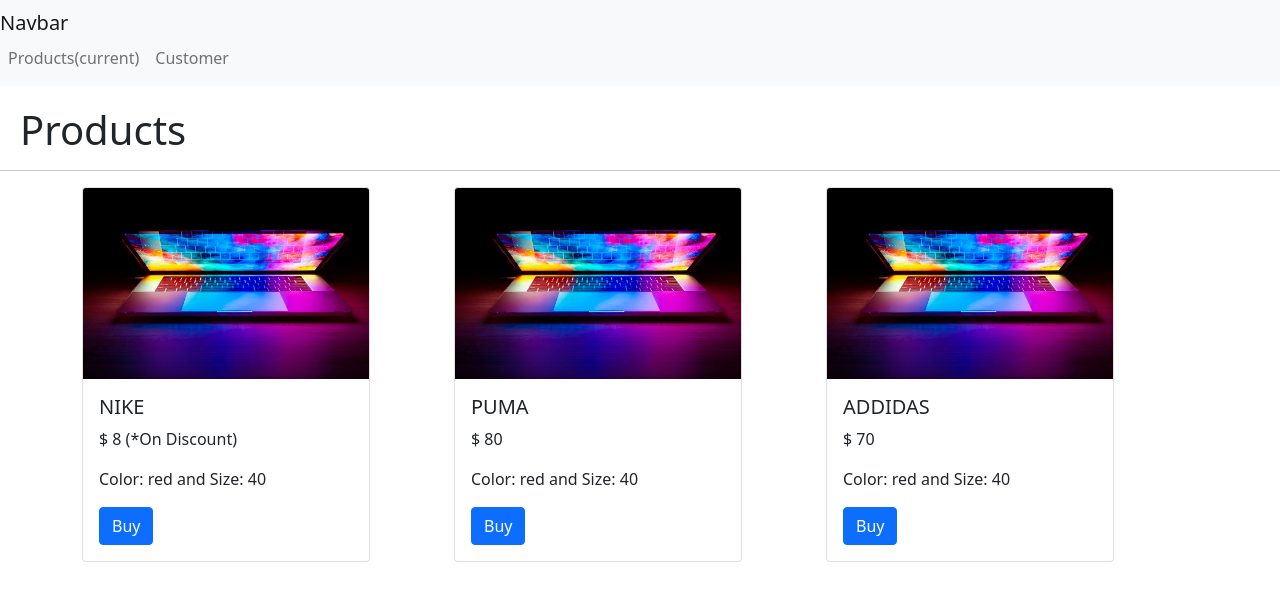
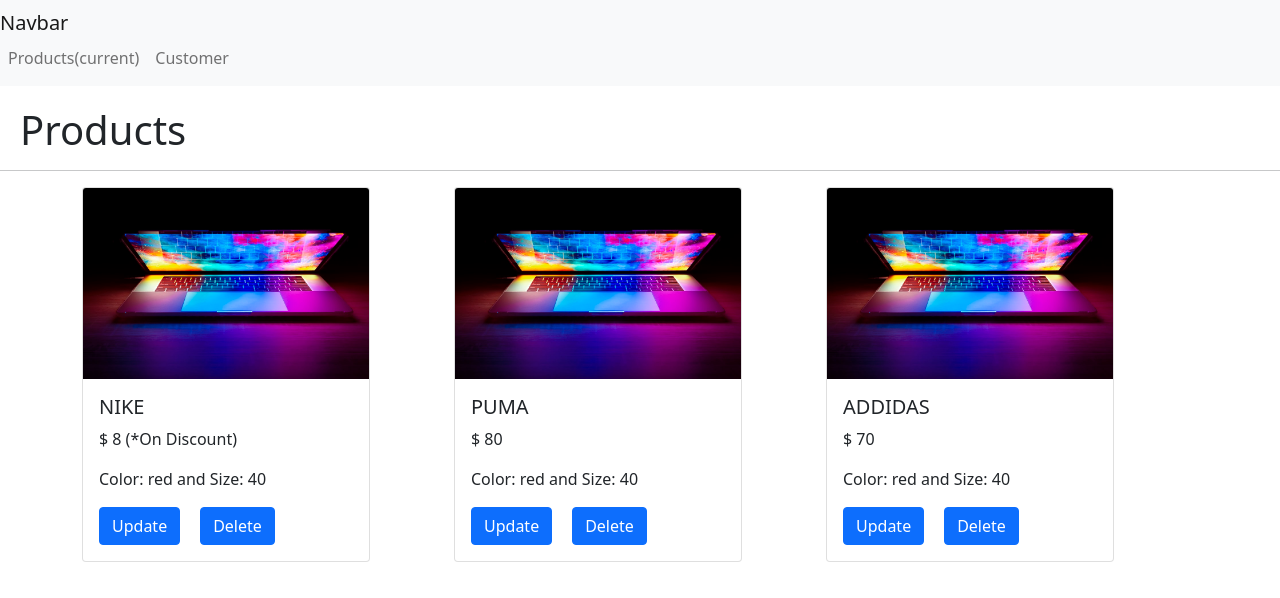
Before and after one commit to bisrat-walle/Simple-Ecommerce-App-with-Angular, an Angular app: page / in a window 1280 px wide. Shown: the top 598 px of the page. Built offline with nearby package versions, Linux system fonts and the light colour scheme.

Commit message:
adding some functionality

```diff
--- a/src/app/product/product.component.html
+++ b/src/app/product/product.component.html
@@ -11,8 +11,11 @@
       <p class="card-text" *ngIf="product.price < 10">$ {{product.price}} (*On Discount)</p>
       <p class="card-text" *ngIf="product.price >= 10">$ {{product.price}} </p>
       <p class="card-text">{{product.description}}</p>
-      <a class="btn btn-primary" (click)="onViewDetail(product.id)">Buy</a>
+      <a class="btn btn-primary" (click)="onViewDetail(product.id)">Update</a>
+      <a style="margin-left:20px" class="btn btn-primary" (click)="delete(product.id)">Delete</a>
     </div>
   </div>
 
+  <!--a class="btn btn-primary" (click)="add()">Add</a-->
+
 </div>
--- a/src/app/product/product.component.ts
+++ b/src/app/product/product.component.ts
@@ -1,6 +1,7 @@
 import { Component, OnInit } from '@angular/core';
 import { Router } from '@angular/router';
-import { PRODUCTS } from './product.object';
+import { ProductdetailsComponent } from '../productdetails/productdetails.component';
+import { Product, PRODUCTS } from './product.object';
 
 @Component({
   selector: 'app-product',
@@ -19,9 +20,16 @@
     this.router.navigateByUrl('/products/detail/' + id); // ‘id’ is called parameter
   }
 
-   updateProduct(){
-
-   }
+  delete(id: number){
+    let index = 0;
+    for (let product of PRODUCTS){
+      if (product.id == id){
+        break
+      }
+      index += 1;
+    }
+    PRODUCTS.splice(index, 1)
+  }
 
 
   productList = PRODUCTS;
--- a/src/app/productdetails/productdetails.component.ts
+++ b/src/app/productdetails/productdetails.component.ts
@@ -28,12 +28,16 @@
 
 
   updateProduct(f: NgForm){
-
     let n = f.value;
     this.selectedProduct.name = n.name;
     this.selectedProduct.price = n.price;
     this.router.navigateByUrl("");
-
   }
 
+  delete(id: number){
+    delete PRODUCTS[id-1];
+  }
+
+
+
 }
```
